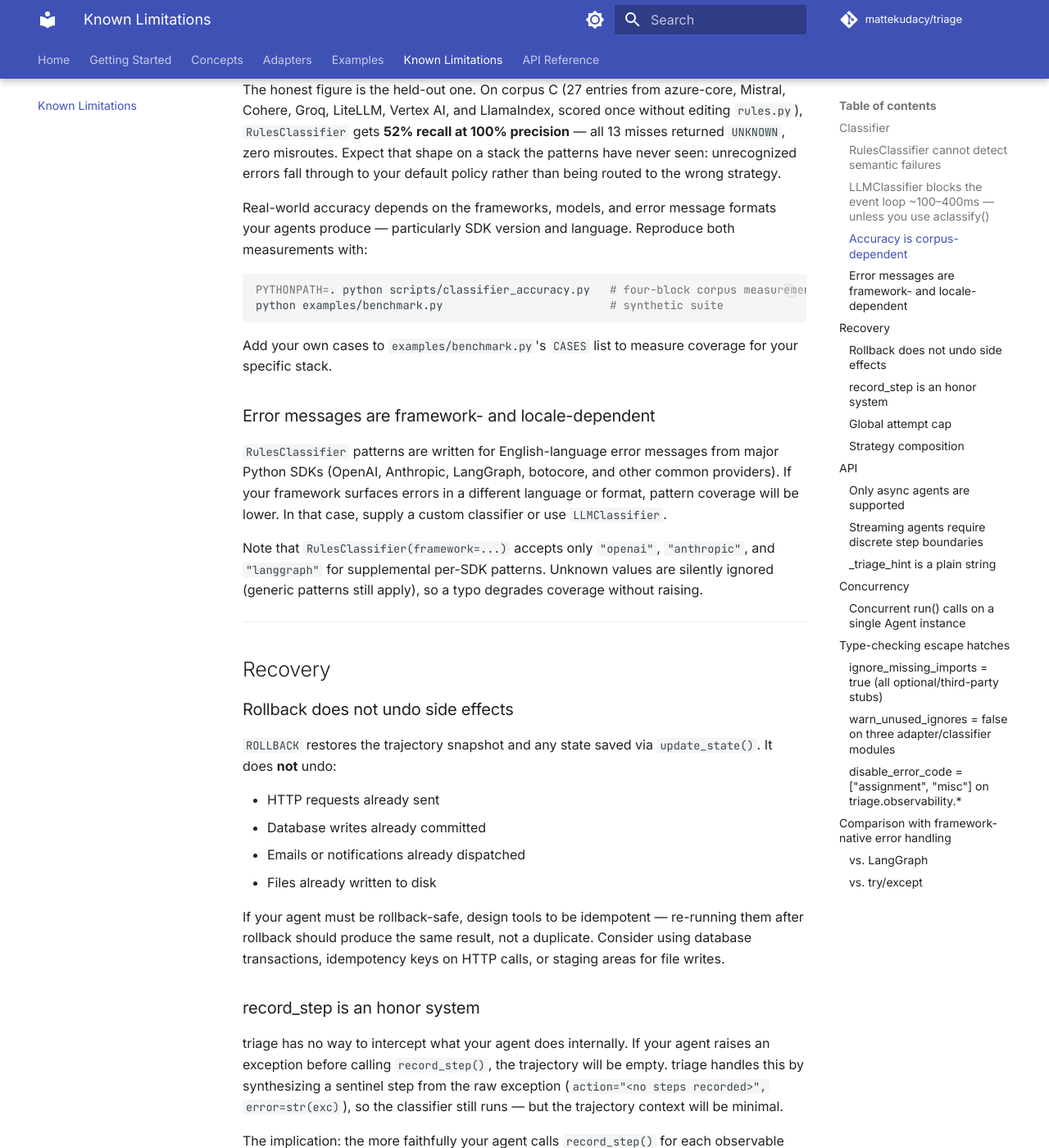
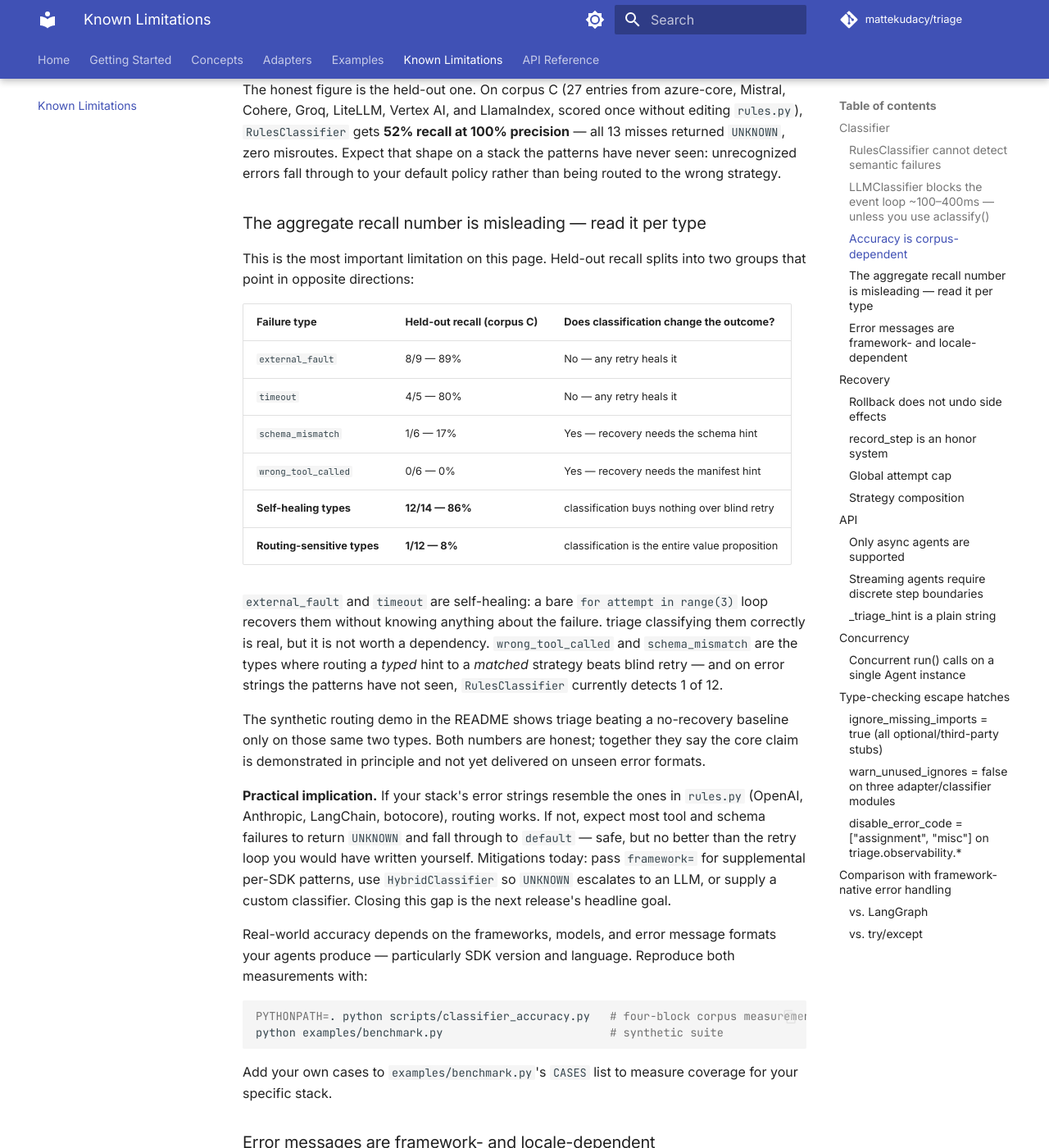
Before and after one commit to mattekudacy/triage, an MkDocs documentation site: the page built from docs/known-limitations.md, in a window 1280 px wide and 1400 px high, scrolled down 1190 px. Shown: the whole window at 82% size. Built offline with MkDocs 1.6.1 and Material for MkDocs 9.7.7, drawn with Linux system fonts in a browser that asks for light colours; comment, search, counter and statistics services are not loaded.

Commit message:
docs: report held-out recall per failure type, not as one average
The corpus C headline (52% recall, 100% precision) averaged two groups of
failure types whose value to an adopter is opposite, and the aggregate
overstated what triage delivers over a plain retry loop:

  self-healing       (external_fault, timeout)            12/14 = 86%
  routing-sensitive  (wrong_tool_called, schema_mismatch)   1/12 =  8%

external_fault and timeout recover from any retry, so classifying them
correctly buys nothing over a bare `for _ in range(3)` loop. wrong_tool_called
and schema_mismatch recover only when the matched hint reaches the strategy —
they are the two types scripts/bench_synthetic.py shows triage beating the
no-recovery baseline on, and the only ones where classification is worth a
dependency. On held-out error strings the classifier detects 1 of 12.

Both measurements were already in the repo and both are honest; nothing
connected them, so the README could be read as claiming a win the held-out
number does not yet support. No classifier behaviour changed — this is a
disclosure fix.

- scripts/classifier_accuracy.py: new block 6 prints recall by type and by
  group, so the split is reproducible rather than asserted.
- tests/test_classifier_accuracy.py: per-group floor ratchets
  (CORPUS_C_SELF_HEALING_FLOOR 0.85, CORPUS_C_ROUTING_SENSITIVE_FLOOR 0.08)
  guard the two groups separately, so the aggregate can no longer rise on the
  back of the group that doesn't matter. A companion test fails if a future
  corpus entry carries a label in neither group.
- README.md: per-type table, an explicit "what this means if you are
  evaluating triage today" paragraph, and a pointer from the routing demo to
  the detection numbers.
- docs/known-limitations.md, scripts/README.md, CLAUDE.md, CHANGELOG.md:
  report both numbers together; never quote the aggregate alone.

Corpus C stays frozen. Raising the routing-sensitive floor via corpus D is the
next release's headline goal; neither floor may be lowered.

Co-Authored-By: Claude Opus 5 <noreply@anthropic.com>
Claude-Session: https://claude.ai/code/session_01M4WNEkbnKSx9mTg5Q1jX39

```diff
--- a/docs/known-limitations.md
+++ b/docs/known-limitations.md
@@ -29,6 +29,37 @@ As of v0.10, `LLMClassifier` (and `HybridClassifier`, when wrapping one) also de
 `RulesClassifier` scores 100% on the in-corpus synthetic suite in `examples/benchmark.py` (see `docs/concepts/classifiers.md` for the full table) — but that suite is training data, so the number says nothing about generalization.
 
 The honest figure is the held-out one. On corpus C (27 entries from azure-core, Mistral, Cohere, Groq, LiteLLM, Vertex AI, and LlamaIndex, scored once without editing `rules.py`), `RulesClassifier` gets **52% recall at 100% precision** — all 13 misses returned `UNKNOWN`, zero misroutes. Expect that shape on a stack the patterns have never seen: unrecognized errors fall through to your default policy rather than being routed to the wrong strategy.
+
+### The aggregate recall number is misleading — read it per type
+
+This is the most important limitation on this page. Held-out recall splits into two groups
+that point in opposite directions:
+
+| Failure type | Held-out recall (corpus C) | Does classification change the outcome? |
+|---|---|---|
+| `external_fault` | 8/9 — 89% | No — any retry heals it |
+| `timeout` | 4/5 — 80% | No — any retry heals it |
+| `schema_mismatch` | 1/6 — 17% | Yes — recovery needs the schema hint |
+| `wrong_tool_called` | 0/6 — 0% | Yes — recovery needs the manifest hint |
+| **Self-healing types** | **12/14 — 86%** | classification buys nothing over blind retry |
+| **Routing-sensitive types** | **1/12 — 8%** | classification is the entire value proposition |
+
+`external_fault` and `timeout` are self-healing: a bare `for attempt in range(3)` loop recovers
+them without knowing anything about the failure. triage classifying them correctly is real, but
+it is not worth a dependency. `wrong_tool_called` and `schema_mismatch` are the types where
+routing a *typed* hint to a *matched* strategy beats blind retry — and on error strings the
+patterns have not seen, `RulesClassifier` currently detects 1 of 12.
+
+The synthetic routing demo in the README shows triage beating a no-recovery baseline only on
+those same two types. Both numbers are honest; together they say the core claim is demonstrated
+in principle and not yet delivered on unseen error formats.
+
+**Practical implication.** If your stack's error strings resemble the ones in `rules.py`
+(OpenAI, Anthropic, LangChain, botocore), routing works. If not, expect most tool and schema
+failures to return `UNKNOWN` and fall through to `default` — safe, but no better than the retry
+loop you would have written yourself. Mitigations today: pass `framework=` for supplemental
+per-SDK patterns, use `HybridClassifier` so `UNKNOWN` escalates to an LLM, or supply a custom
+classifier. Closing this gap is the next release's headline goal.
 
 Real-world accuracy depends on the frameworks, models, and error message formats your agents produce — particularly SDK version and language. Reproduce both measurements with:
 
```
Also changed, not shown: CHANGELOG.md (+31 -0 lines), CLAUDE.md (+15 -1 lines), README.md (+45 -12 lines), scripts/README.md (+6 -0 lines), 2 other files.
